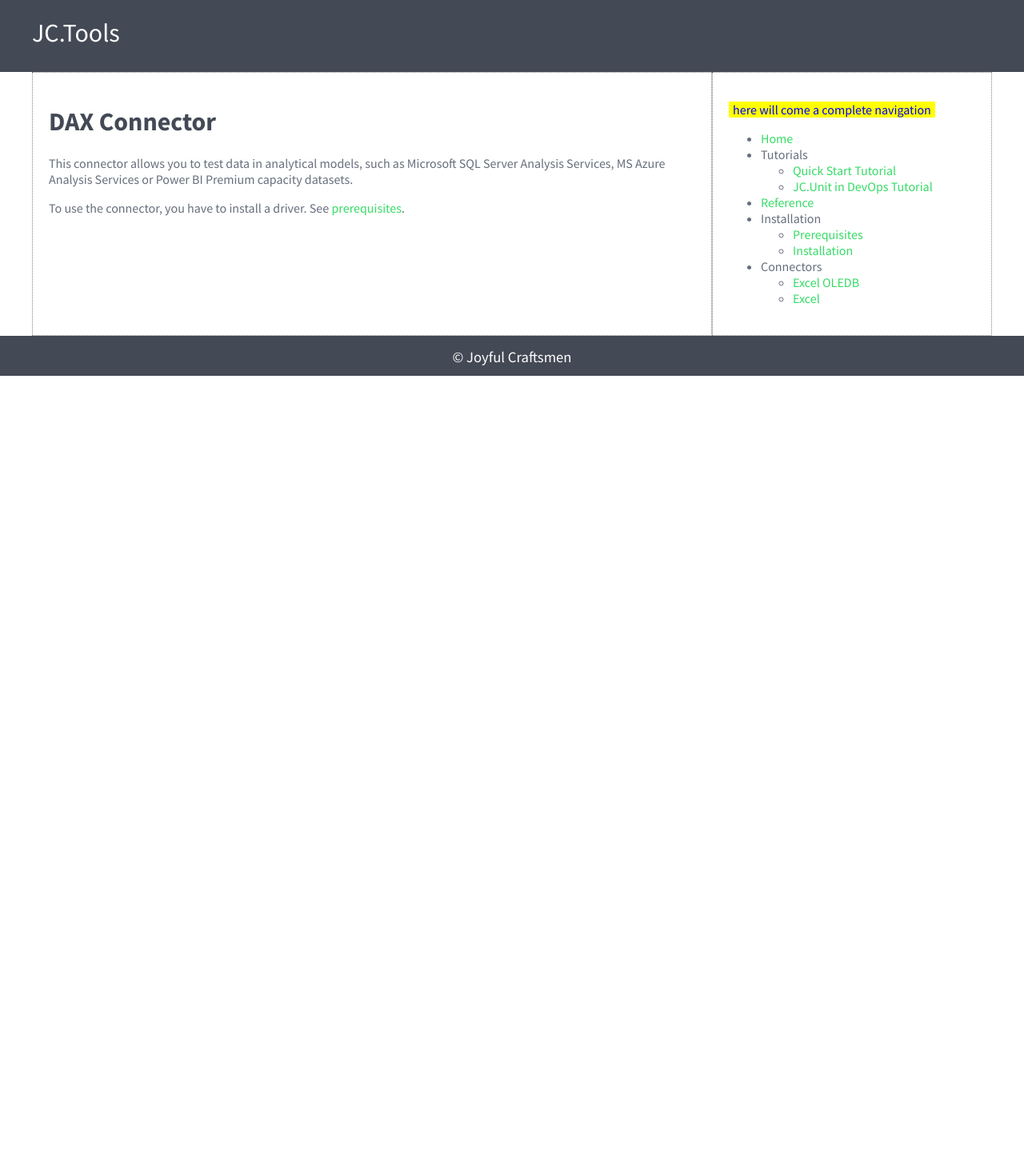
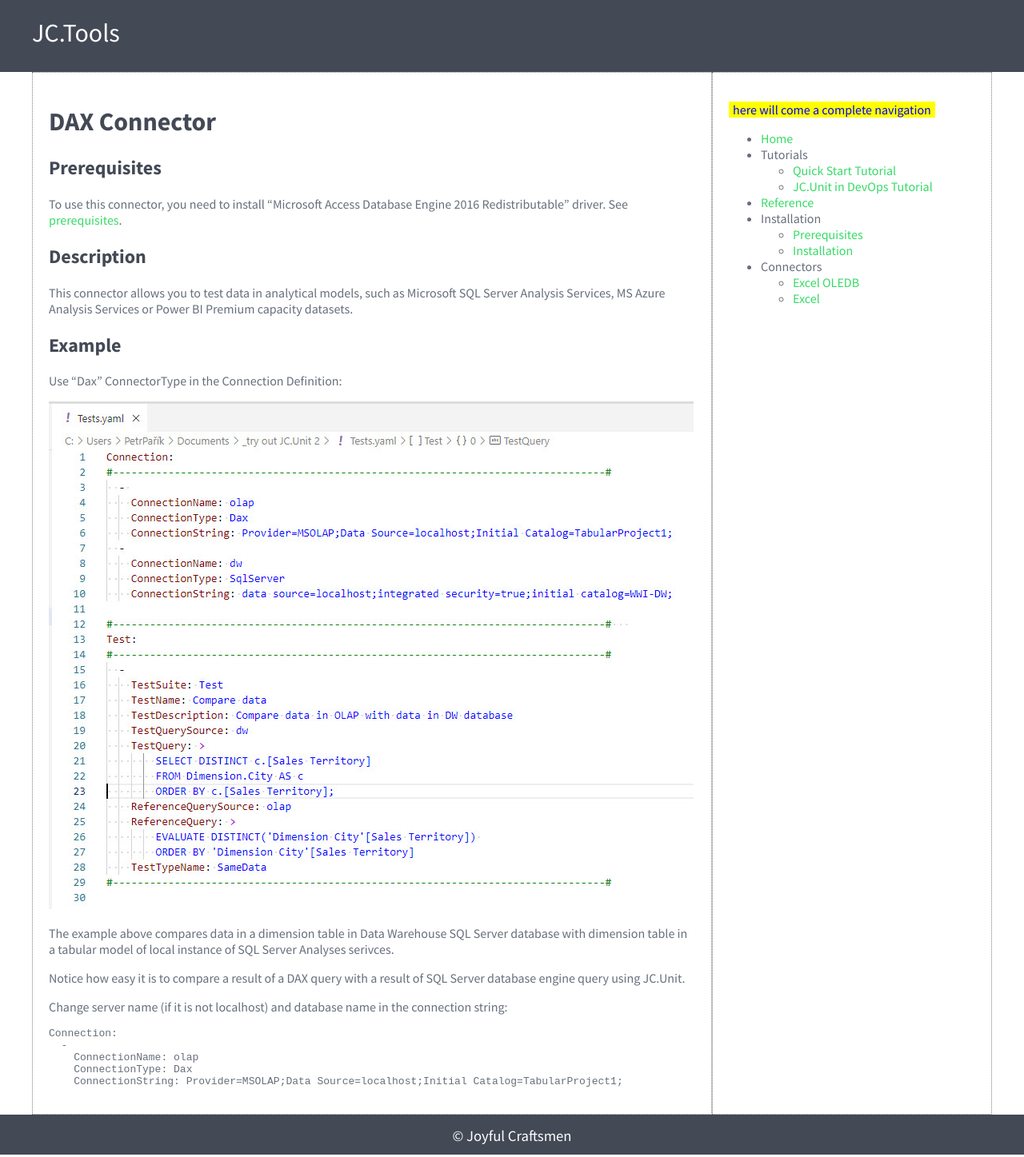
Before and after one commit to joyfulcraftsmen/JC.Tools, a Jekyll site: the page built from reference/connectors/dax.md, in a window 1280 px wide. Shown: the whole page at 80% size. Built offline with Jekyll 4.4.1, drawn with Linux system fonts in a browser that asks for light colours; our own code applies the rules of GitHub Pages for plain Markdown files; before the commit the page ends 900 px from its top, so only the background shows below that.

Commit message:
Connectors descriptions added.

```diff
--- a/reference/connectors/dax.md
+++ b/reference/connectors/dax.md
@@ -1,5 +1,29 @@
 # DAX Connector
 
+## Prerequisites
+
+To use this connector, you need to install "Microsoft Access Database Engine 2016 Redistributable" driver. See [prerequisites](../installation/prerequisites).
+
+
+## Description
 This connector allows you to test data in analytical models, such as Microsoft SQL Server Analysis Services, MS Azure Analysis Services or Power BI Premium capacity datasets.
 
-To use the connector, you have to install a driver. See [prerequisites](../installation/prerequisites).
+
+## Example
+Use "Dax" ConnectorType in the Connection Definition:
+
+![DAX Connector](../../Images/media/dax-connector.jpg)
+
+The example above compares data in a dimension table in Data Warehouse SQL Server database with dimension table in a tabular model of local instance of SQL Server Analyses serivces.
+
+Notice how easy it is to compare a result of a DAX query with a result of SQL Server database engine query using JC.Unit.
+
+Change server name (if it is not localhost) and database name in the connection string:
+
+~~~~~~~~~~~~~~~~~~~~~~~~~~~~~~~~~~~~~~~~~~~~~~~~~~~~~~~~~~~~~~~~~~~~~~~~~~~~~~~~
+Connection:
+  -
+    ConnectionName: olap
+    ConnectionType: Dax
+    ConnectionString: Provider=MSOLAP;Data Source=localhost;Initial Catalog=TabularProject1;
+~~~~~~~~~~~~~~~~~~~~~~~~~~~~~~~~~~~~~~~~~~~~~~~~~~~~~~~~~~~~~~~~~~~~~~~~~~~~~~~~
```
Also changed, not shown: reference/connectors/csvoledb.md (+14 -2 lines), reference/connectors/excel-oledb.md (+23 -0 lines), Images/media/dax-connector.jpg (added), Images/media/excel-oledb-connector.jpg (added).
